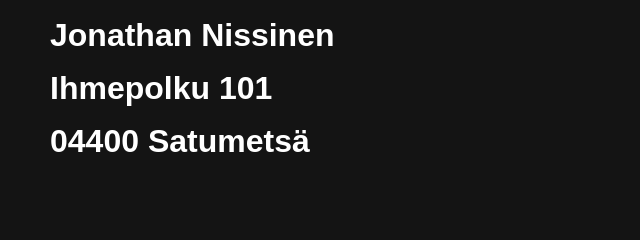
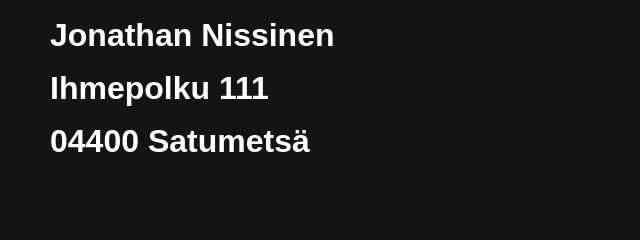
Before and after one commit to NissisenJonttu/jondemon.fi, a plain HTML site: page pages/yhteystiedot.html in a window 1280 px wide. Shown: the part 539-779 px from the top of the page, 0-640 px from the left. Drawn offline with Linux system fonts and the light colour scheme.

Commit message:
Osoite muutettu

```diff
--- a/pages/yhteystiedot.html
+++ b/pages/yhteystiedot.html
@@ -56,7 +56,7 @@
           <p>Tässähän nämä!</p>
           <div class="yhteystiedot">
             <p>Jonathan Nissinen</p>
-            <p>Ihmepolku 101</p>
+            <p>Ihmepolku 111</p>
             <p>04400 Satumetsä</p>
           </div>
           <div class="yhteystiedot">
```
